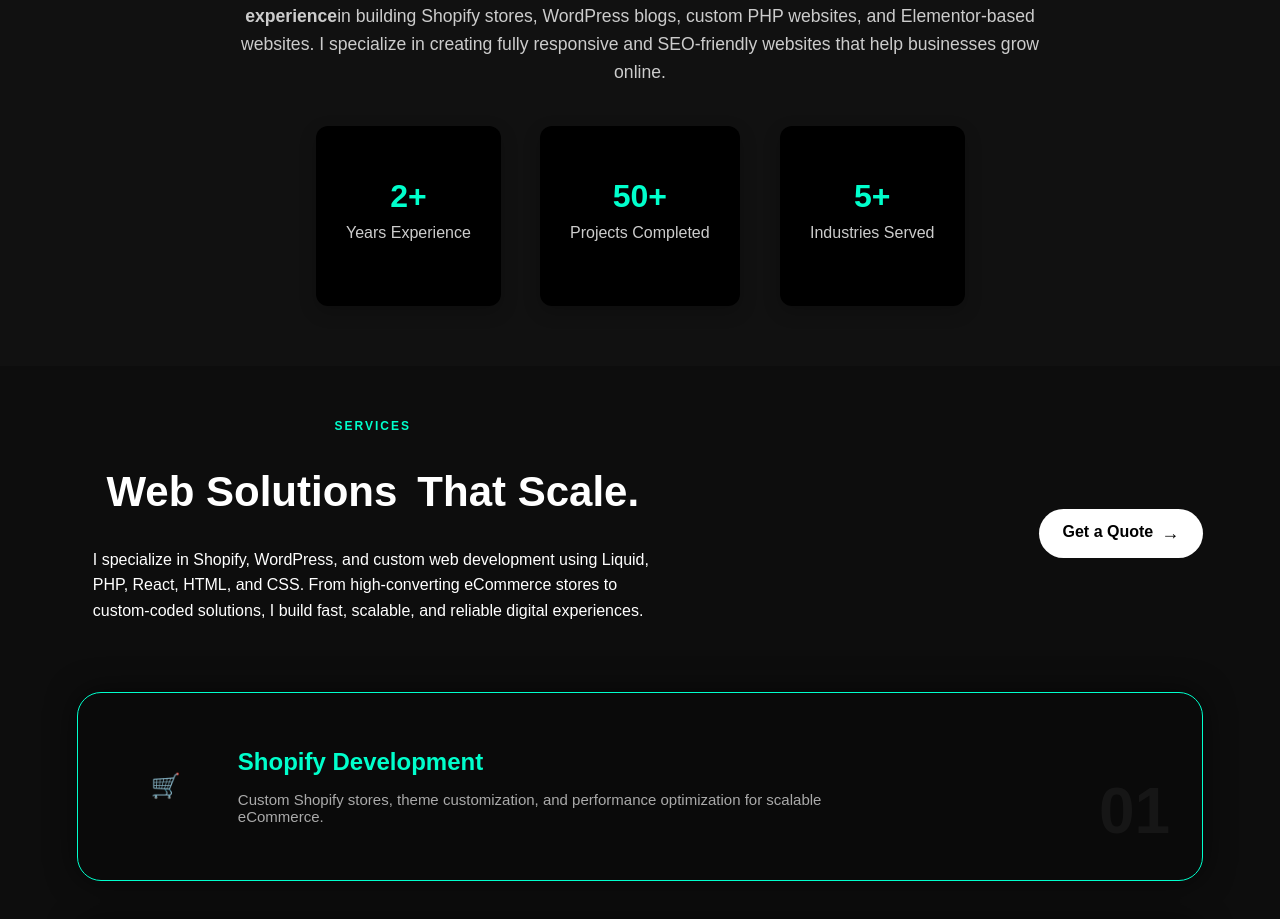
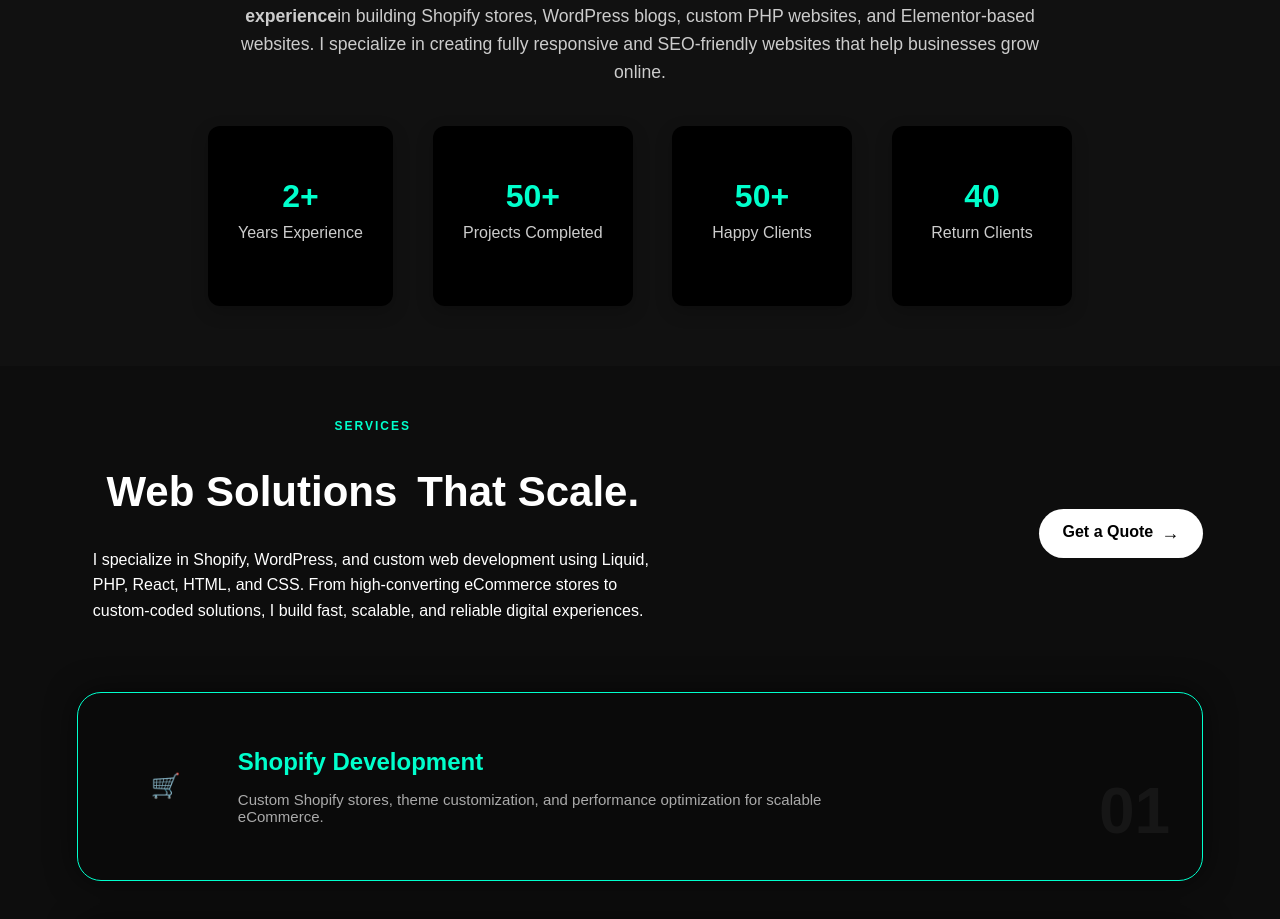
Before and after one commit to Nabeel629/Portfolio, a React (Vite) app: page / in a window 1280 px wide. Shown: the part 1067-1986 px from the top of the page. Built offline with nearby package versions, Linux system fonts and the light colour scheme.

Commit message:
home additions

```diff
--- a/src/Home.jsx
+++ b/src/Home.jsx
@@ -169,8 +169,12 @@
               <p>Projects Completed</p>
             </div>
             <div className="stat-card anim">
-              <h3>5+</h3>
-              <p>Industries Served</p>
+              <h3>50+</h3>
+              <p>Happy Clients</p>
+            </div>
+            <div className="stat-card anim">
+              <h3>40</h3>
+              <p>Return Clients</p>
             </div>
           </div>
         </div>
```
